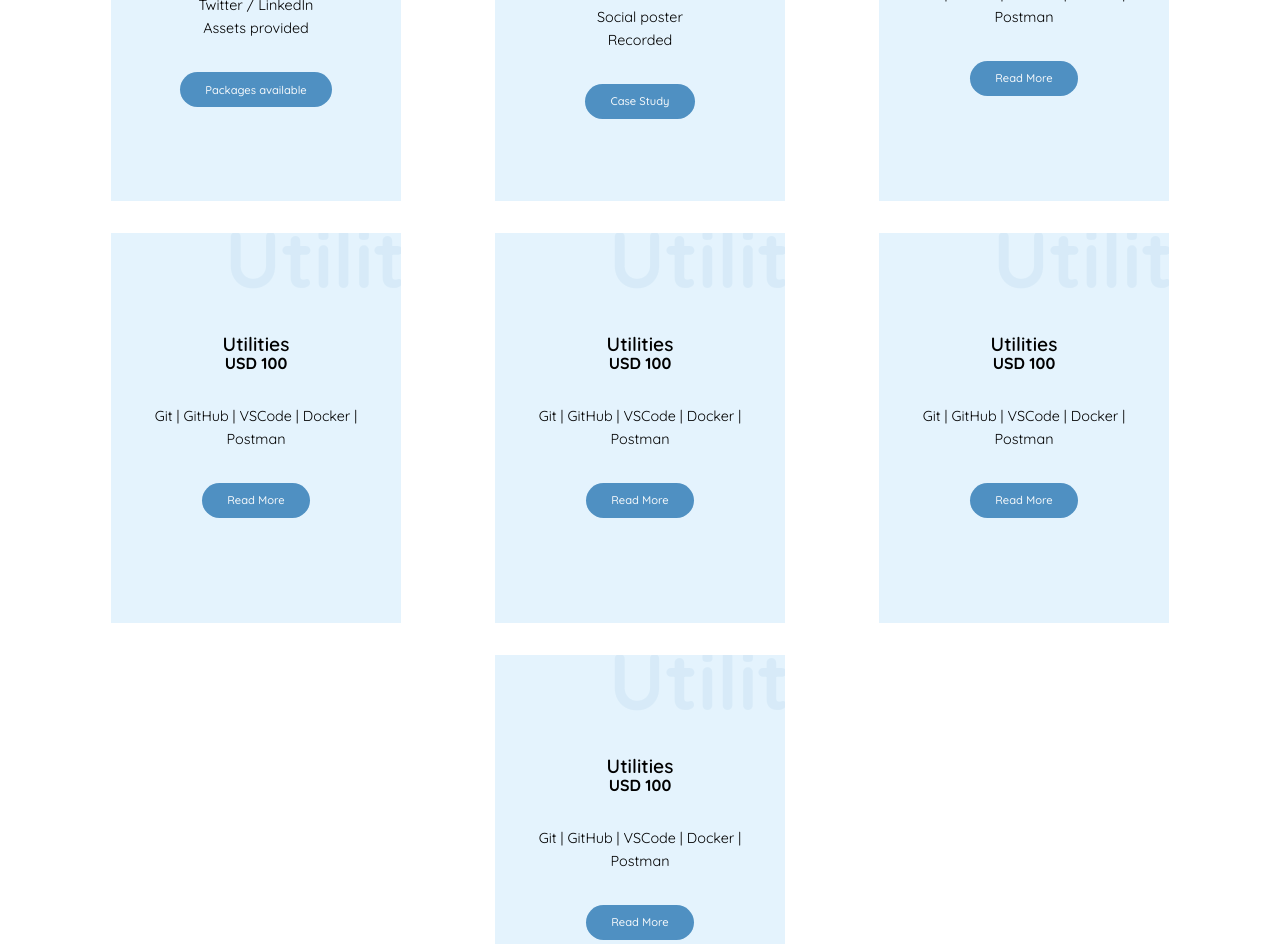
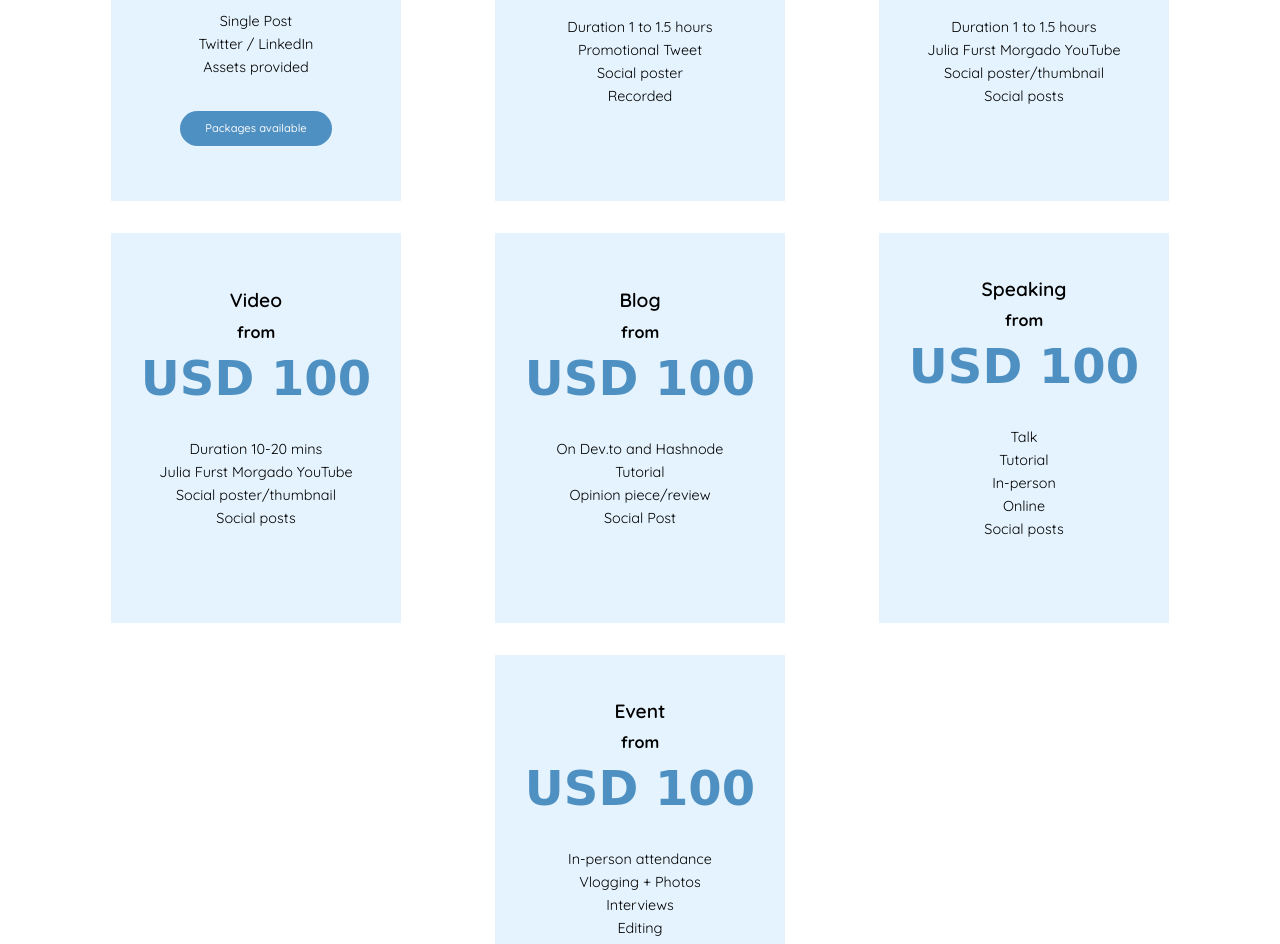
Before and after one commit to juliafmorgado/portfolio, a plain HTML site: page services.html in a window 1280 px wide. Shown: the part 689-1633 px from the top of the page. Drawn offline with nearby package versions, Linux system fonts and the light colour scheme; a web font is replaced by a local one.

Commit message:
fixed cards and created social packages page

```diff
--- a/css/style.css
+++ b/css/style.css
@@ -1550,3 +1550,30 @@ p.text {
       margin: 0.25rem 0;
     }
   }
+
+  /*------ SERVICES ------*/
+  .services{
+    background-color: #f4f8fb;
+  }
+
+   /*------ END SERVICES ------*/
+
+  /*------ SERVICES / PRICING ------*/
+
+  .cards h4{
+    font-size: 3rem;
+    font-family: 'Fredericka the Great', cursive;
+    color: #4F90C2;
+  }
+
+  .cards h6{
+    display: block;
+    padding: 0.8rem 0 0.5rem 0;
+    font-size: 1rem;
+  }
+
+   /*------ END SERVICES / PRICING ------*/
+
+   /*------ SERVICES / METRICS ------*/
+
+   /*------ END SERVICES / METRICS ------*/
--- a/services.html
+++ b/services.html
@@ -28,6 +28,7 @@
     <link rel="preconnect" href="https://fonts.googleapis.com">
     <link rel="preconnect" href="https://fonts.gstatic.com" crossorigin>
     <link href="https://fonts.googleapis.com/css2?family=Quicksand:wght@300;400;500;600;700&display=swap" rel="stylesheet">
+    <link href="https://fonts.googleapis.com/css2?family=Fredericka+the+Great&display=swap" rel="stylesheet">
 
     <link rel="stylesheet" href="./css/style.css">
     <link rel="stylesheet" href="https://cdnjs.cloudflare.com/ajax/libs/font-awesome/6.0.0-beta3/css/all.min.css" integrity="sha512-Fo3rlrZj/k7ujTnHg4CGR2D7kSs0v4LLanw2qksYuRlEzO+tcaEPQogQ0KaoGN26/zrn20ImR1DfuLWnOo7aBA==" crossorigin="anonymous" referrerpolicy="no-referrer" />
@@ -71,7 +72,7 @@
         </header>
 
             <!-----SERVICES----->
-            <section class="section-header">
+            <section class="section-header services">
                 <div class="container">
                     <div class="section-header">
                         <h3 class="title" data-title="">Services</h3>
@@ -107,83 +108,146 @@
                     </div>
                     <div class="cards">
                         <div class="card-wrap">
-                            <div class="card" data-card="Utilit">
+                            <div class="card">
                                 <div class="card-content">
                                     <h3 class="title-sm">Social Post </h3>
+                                    <h6>from</h6>
                                     <h4>USD 100</h4>
                                     <p class="text">Single Post<br>Twitter / LinkedIn<br>
                                         Assets provided </p>
-                                    <a href="#" class="btn small">Packages available</a>
+                                    <a href="/social-packages.html" class="btn small">Packages available</a>
                                 </div>
                             </div>
                         </div>
                         <div class="card-wrap">
-                            <div class="card" data-card="Back">
+                            <div class="card">
                                 <div class="card-content">
                                     <h3 class="title-sm">TwitterSpace</h3>
+                                    <h6>from</h6>
                                     <h4>USD 100</h4>
-                                    <p class="text">Duration 1 hour<br>
+                                    <p class="text">Duration 1 to 1.5 hours<br>
                                         Promotional Tweet<br>
                                        Social poster<br>
                                        Recorded</p>
-                                    <a href="#cs" class="btn small">Case Study</a>
+                                    <!-- <a href="#cs" class="btn small">Case Study</a> -->
                                 </div>
                             </div>
                         </div>
                         <div class="card-wrap">
-                            <div class="card" data-card="Utilit">
+                            <div class="card" >
                                 <div class="card-content">
-                                    <h3 class="title-sm">Utilities</h3>
+                                    <h3 class="title-sm">Live Streams</h3>
+                                    <h6>from</h6>
                                     <h4>USD 100</h4>
-                                    <p class="text">Git | GitHub | VSCode | Docker | Postman </p>
-                                    <a href="#about" class="btn small">Read More</a>
+                                    <p class="text">Duration 1 to 1.5 hours<br>
+
+                                        Julia Furst Morgado YouTube <br>
+
+                                       Social poster/thumbnail<br>
+
+                                       Social posts</p>
+                                    <!-- <a href="#about" class="btn small">Read More</a> -->
                                 </div>
                             </div>
                         </div>
 
                         <div class="card-wrap">
-                            <div class="card" data-card="Utilit">
+                            <div class="card" >
                                 <div class="card-content">
-                                    <h3 class="title-sm">Utilities</h3>
+                                    <h3 class="title-sm">Video</h3>
+                                    <h6>from</h6>
                                     <h4>USD 100</h4>
-                                    <p class="text">Git | GitHub | VSCode | Docker | Postman </p>
-                                    <a href="#about" class="btn small">Read More</a>
+                                    <p class="text">Duration 10-20 mins<br>
+
+                                        Julia Furst Morgado YouTube<br>
+
+                                        Social poster/thumbnail<br>
+
+                                        Social posts</p>
+                                    <!-- <a href="#about" class="btn small">Read More</a> -->
                                 </div>
                             </div>
                         </div>
 
                         <div class="card-wrap">
-                            <div class="card" data-card="Utilit">
+                            <div class="card" >
                                 <div class="card-content">
-                                    <h3 class="title-sm">Utilities</h3>
+                                    <h3 class="title-sm">Blog</h3>
+                                    <h6>from</h6>
                                     <h4>USD 100</h4>
-                                    <p class="text">Git | GitHub | VSCode | Docker | Postman </p>
-                                    <a href="#about" class="btn small">Read More</a>
+                                    <p class="text">On Dev.to and Hashnode<br>
+
+                                        Tutorial<br>
+
+                                        Opinion piece/review<br>
+
+                                        Social Post</p>
+                                    <!-- <a href="#about" class="btn small">Read More</a> -->
                                 </div>
                             </div>
                         </div>
 
                         <div class="card-wrap">
-                            <div class="card" data-card="Utilit">
+                            <div class="card">
                                 <div class="card-content">
-                                    <h3 class="title-sm">Utilities</h3>
+                                    <h3 class="title-sm">Speaking</h3>
+                                    <h6>from</h6>
                                     <h4>USD 100</h4>
-                                    <p class="text">Git | GitHub | VSCode | Docker | Postman </p>
-                                    <a href="#about" class="btn small">Read More</a>
+                                    <p class="text">Talk<br>
+
+                                        Tutorial<br>
+
+                                        In-person<br>
+
+                                        Online<br>
+
+                                        Social posts</p>
+                                    <!-- <a href="#about" class="btn small">Read More</a> -->
                                 </div>
                             </div>
                         </div>
 
                         <div class="card-wrap">
+                            <div class="card" >
+                                <div class="card-content">
+                                    <h3 class="title-sm">Event</h3>
+                                    <h6>from</h6>
+                                    <h4>USD 100</h4>
+                                    <p class="text">In-person attendance<br>
+
+                                        Vlogging + Photos<br>
+
+                                        Interviews<br>
+
+                                        Editing<br>
+
+                                        Social posts </p>
+                                    <!-- <a href="#about" class="btn small">Read More</a> -->
+                                </div>
+                            </div>
+                        </div>
+
+                        <!-- <div class="card-wrap">
                             <div class="card" data-card="Utilit">
                                 <div class="card-content">
-                                    <h3 class="title-sm">Utilities</h3>
+                                    <h3 class="title-sm">Event</h3>
+                                    <h6>from</h6>
                                     <h4>USD 100</h4>
-                                    <p class="text">Git | GitHub | VSCode | Docker | Postman </p>
+                                    <p class="text">In-person attendance<br>
+
+                                        Vlogging + Photos<br>
+
+                                        Interviews<br>
+
+                                        Editing<br>
+
+                                        Social posts </p>
                                     <a href="#about" class="btn small">Read More</a>
                                 </div>
                             </div>
-                        </div>
+                        </div> -->
+
+
 
                     </div>
                 </div>
```
Also changed, not shown: social-packages.html (added).
